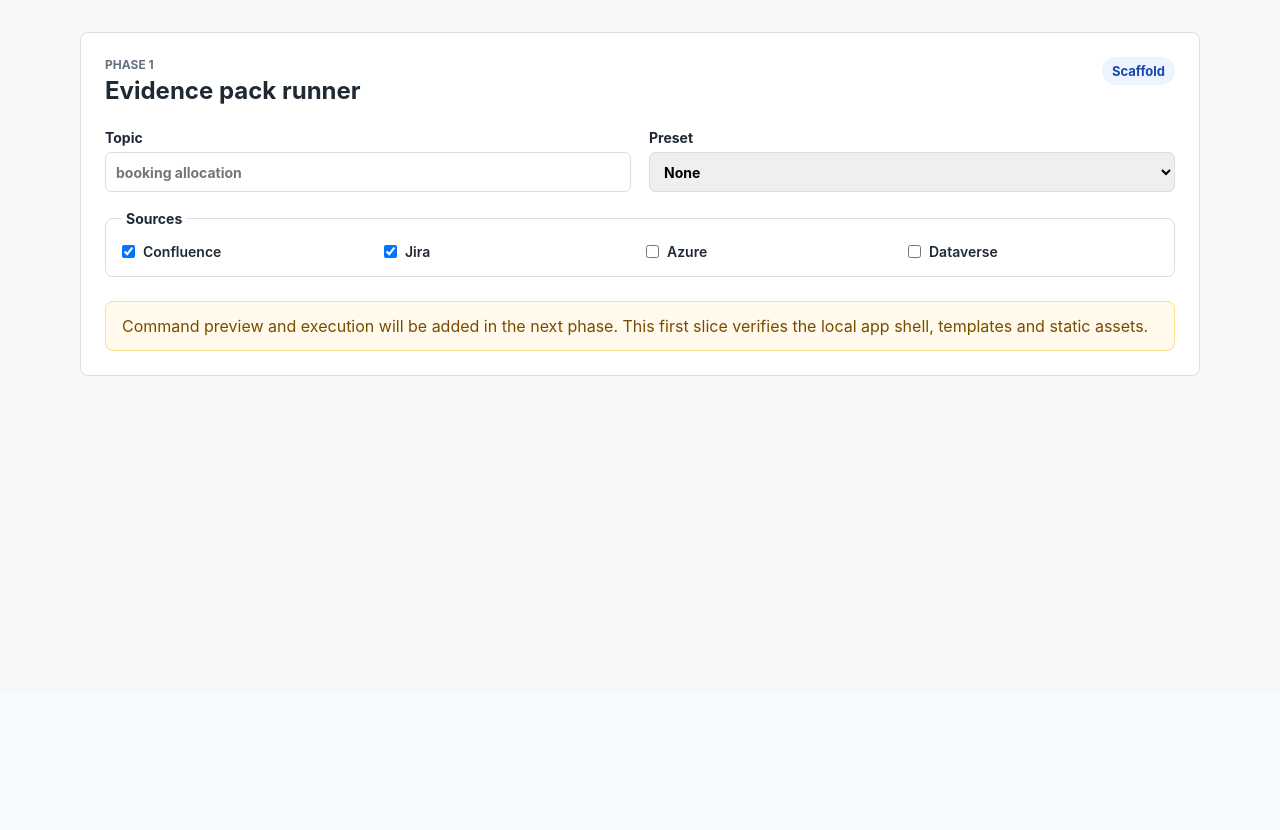
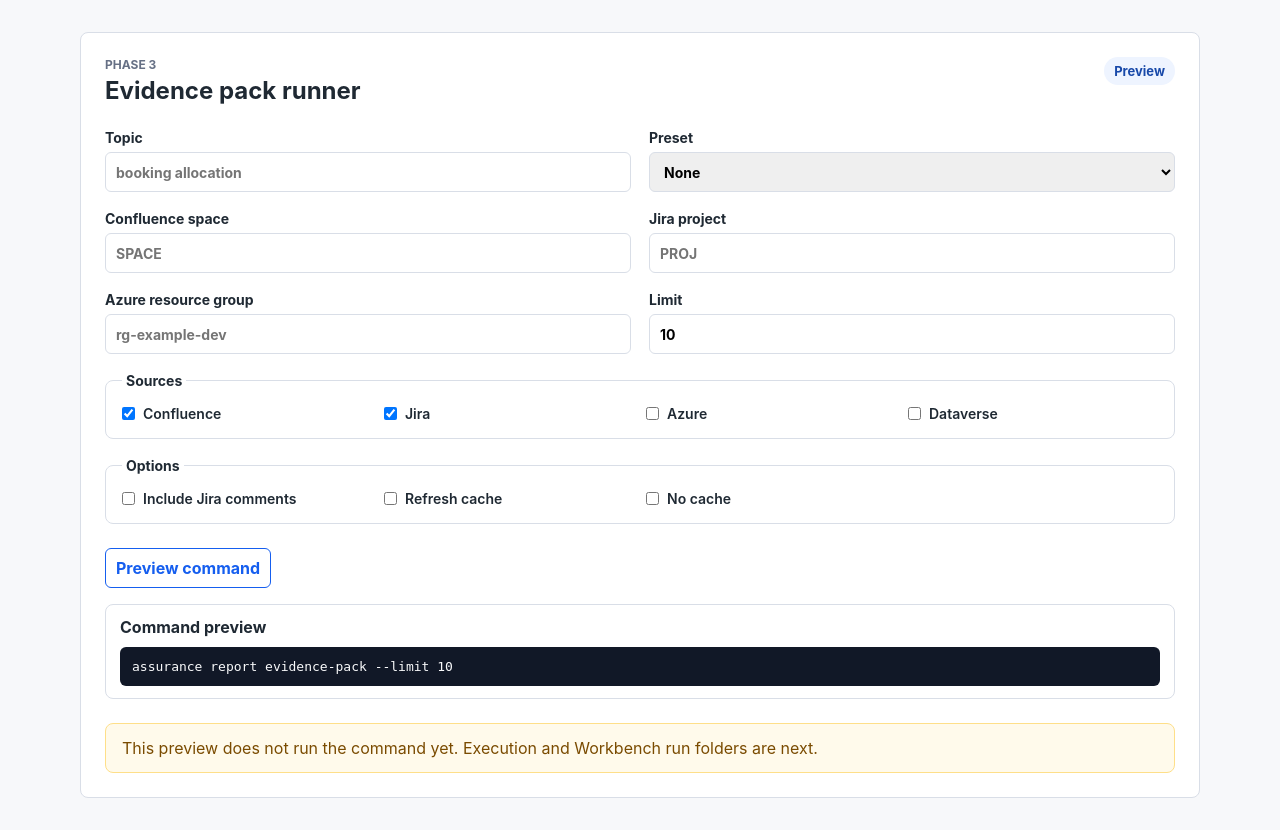
Before and after one commit to richlee-cgi/assurance-workbench-ui, a FastAPI app: page / in a window 1280 px wide. Shown: the part 107-937 px from the top of the page. Before the commit the page ends 483 px from the top, so only its background shows below. Run offline with FastAPI, Linux system fonts and the light colour scheme.

Commit message:
Add evidence command preview

```diff
--- /dev/null
+++ b/app/evidence.py
@@ -0,0 +1,96 @@
+from __future__ import annotations
+
+import shlex
+from dataclasses import dataclass
+from typing import Any
+
+from app.settings import AppSettings
+
+
+PRESETS = ("architecture", "dataverse", "scaling")
+SOURCES = ("confluence", "jira", "azure", "dataverse")
+
+
+@dataclass(frozen=True)
+class EvidenceForm:
+    topic: str = ""
+    preset: str = ""
+    sources: tuple[str, ...] = ("confluence", "jira")
+    confluence_space: str = ""
+    jira_project: str = ""
+    azure_resource_group: str = ""
+    limit: int = 10
+    include_comments: bool = False
+    refresh: bool = False
+    no_cache: bool = False
+
+
+def evidence_form_from_data(data: Any, defaults: AppSettings | None = None) -> EvidenceForm:
+    default_sources = ("confluence", "jira")
+    raw_sources = data.getlist("sources") if hasattr(data, "getlist") else data.get("sources", default_sources)
+    if isinstance(raw_sources, str):
+        raw_sources = (raw_sources,)
+    sources = tuple(source for source in raw_sources if source in SOURCES) or default_sources
+    defaults = defaults or AppSettings()
+    return EvidenceForm(
+        topic=str(data.get("topic", "")).strip(),
+        preset=_valid_preset(str(data.get("preset", "")).strip()),
+        sources=sources,
+        confluence_space=str(data.get("confluence_space") or defaults.confluence_space).strip(),
+        jira_project=str(data.get("jira_project") or defaults.jira_project).strip(),
+        azure_resource_group=str(data.get("azure_resource_group") or defaults.azure_resource_group).strip(),
+        limit=_positive_int(data.get("limit"), default=10),
+        include_comments=_as_bool(data.get("include_comments")),
+        refresh=_as_bool(data.get("refresh")),
+        no_cache=_as_bool(data.get("no_cache")),
+    )
+
+
+def build_evidence_command(form: EvidenceForm) -> list[str]:
+    command = ["assurance", "report", "evidence-pack"]
+    if form.topic:
+        command.append(form.topic)
+    if form.preset:
+        command.extend(["--preset", form.preset])
+    if "confluence" not in form.sources:
+        command.append("--skip-confluence")
+    elif form.confluence_space:
+        command.extend(["--confluence-space", form.confluence_space])
+    if "jira" not in form.sources:
+        command.append("--skip-jira")
+    elif form.jira_project:
+        command.extend(["--jira-project", form.jira_project])
+    if "azure" in form.sources:
+        command.append("--include-azure")
+        if form.azure_resource_group:
+            command.extend(["--azure-resource-group", form.azure_resource_group])
+    if "dataverse" in form.sources:
+        command.append("--include-dataverse")
+    command.extend(["--limit", str(form.limit)])
+    if form.include_comments:
+        command.append("--include-comments")
+    if form.refresh:
+        command.append("--refresh")
+    if form.no_cache:
+        command.append("--no-cache")
+    return command
+
+
+def shell_command(command: list[str]) -> str:
+    return " ".join(shlex.quote(part) for part in command)
+
+
+def _valid_preset(value: str) -> str:
+    return value if value in PRESETS else ""
+
+
+def _positive_int(value: Any, *, default: int) -> int:
+    try:
+        parsed = int(value)
+    except (TypeError, ValueError):
+        return default
+    return parsed if parsed > 0 else default
+
+
+def _as_bool(value: Any) -> bool:
+    return str(value).lower() in {"1", "true", "yes", "on"}
--- a/app/main.py
+++ b/app/main.py
@@ -8,6 +8,7 @@ from fastapi.staticfiles import StaticFiles
 from fastapi.templating import Jinja2Templates
 
 from app.cli import check_assurance_cli, check_azure, check_dataverse
+from app.evidence import build_evidence_command, evidence_form_from_data, shell_command
 from app.settings import load_settings, save_settings, settings_from_form
 
 BASE_DIR = Path(__file__).resolve().parent
@@ -20,12 +21,14 @@ templates = Jinja2Templates(directory=BASE_DIR / "templates")
 
 @app.get("/", response_class=HTMLResponse)
 def home(request: Request) -> HTMLResponse:
+    current_settings = load_settings()
     return templates.TemplateResponse(
         request,
         "home.html",
         {
             "active_nav": "home",
             "title": "Assurance Workbench",
+            "settings": current_settings,
         },
     )
 
@@ -101,6 +104,21 @@ async def check_dataverse_route(request: Request) -> HTMLResponse:
     )
 
 
+@app.post("/preview-command", response_class=HTMLResponse)
+async def preview_command_route(request: Request) -> HTMLResponse:
+    form_data = await request.form()
+    form = evidence_form_from_data(form_data, load_settings())
+    command = build_evidence_command(form)
+    return templates.TemplateResponse(
+        request,
+        "partials/command_preview.html",
+        {
+            "command": command,
+            "shell_command": shell_command(command),
+        },
+    )
+
+
 @app.get("/health")
 def health() -> dict[str, str]:
     return {"status": "ok"}
--- a/app/static/css/app.css
+++ b/app/static/css/app.css
@@ -212,6 +212,14 @@ pre {
   overflow-wrap: anywhere;
 }
 
+.command-preview {
+  margin: 10px 0 0;
+  padding: 12px;
+  border-radius: 6px;
+  background: #111827;
+  color: #f9fafb;
+}
+
 @media (max-width: 720px) {
   .site-header {
     align-items: flex-start;
--- a/app/templates/home.html
+++ b/app/templates/home.html
@@ -4,13 +4,13 @@
 <section class="panel">
   <div class="section-header">
     <div>
-      <p class="eyebrow">Phase 1</p>
+      <p class="eyebrow">Phase 3</p>
       <h2>Evidence pack runner</h2>
     </div>
-    <span class="status-pill">Scaffold</span>
+    <span class="status-pill">Preview</span>
   </div>
 
-  <form class="grid-form">
+  <form id="evidence-form" class="grid-form" hx-post="/preview-command" hx-target="#command-preview" hx-swap="innerHTML" hx-trigger="change, keyup delay:300ms from:input">
     <label>
       Topic
       <input type="text" name="topic" placeholder="booking allocation">
@@ -26,17 +26,54 @@
       </select>
     </label>
 
+    <label>
+      Confluence space
+      <input type="text" name="confluence_space" value="{{ settings.confluence_space }}" placeholder="SPACE">
+    </label>
+
+    <label>
+      Jira project
+      <input type="text" name="jira_project" value="{{ settings.jira_project }}" placeholder="PROJ">
+    </label>
+
+    <label>
+      Azure resource group
+      <input type="text" name="azure_resource_group" value="{{ settings.azure_resource_group }}" placeholder="rg-example-dev">
+    </label>
+
+    <label>
+      Limit
+      <input type="number" name="limit" value="10" min="1">
+    </label>
+
     <fieldset>
       <legend>Sources</legend>
-      <label><input type="checkbox" name="source" value="confluence" checked> Confluence</label>
-      <label><input type="checkbox" name="source" value="jira" checked> Jira</label>
-      <label><input type="checkbox" name="source" value="azure"> Azure</label>
-      <label><input type="checkbox" name="source" value="dataverse"> Dataverse</label>
+      <label><input type="checkbox" name="sources" value="confluence" checked> Confluence</label>
+      <label><input type="checkbox" name="sources" value="jira" checked> Jira</label>
+      <label><input type="checkbox" name="sources" value="azure"> Azure</label>
+      <label><input type="checkbox" name="sources" value="dataverse"> Dataverse</label>
     </fieldset>
+
+    <fieldset>
+      <legend>Options</legend>
+      <label><input type="checkbox" name="include_comments"> Include Jira comments</label>
+      <label><input type="checkbox" name="refresh"> Refresh cache</label>
+      <label><input type="checkbox" name="no_cache"> No cache</label>
+    </fieldset>
+
+    <div class="form-actions">
+      <button type="button" hx-post="/preview-command" hx-include="#evidence-form" hx-target="#command-preview" hx-swap="innerHTML">
+        Preview command
+      </button>
+    </div>
   </form>
 
+  <div id="command-preview" class="fragment-slot" aria-live="polite">
+    {% include "partials/command_preview.html" %}
+  </div>
+
   <div class="notice">
-    Command preview and execution will be added in the next phase. This first slice verifies the local app shell, templates and static assets.
+    This preview does not run the command yet. Execution and Workbench run folders are next.
   </div>
 </section>
 {% endblock %}
--- /dev/null
+++ b/app/templates/partials/command_preview.html
@@ -0,0 +1,11 @@
+{% if shell_command is defined %}
+  <div class="inline-result">
+    <strong>Command preview</strong>
+    <pre class="command-preview">{{ shell_command }}</pre>
+  </div>
+{% else %}
+  <div class="inline-result">
+    <strong>Command preview</strong>
+    <pre class="command-preview">assurance report evidence-pack --limit 10</pre>
+  </div>
+{% endif %}
```
Also changed, not shown: tests/test_app.py (+25 -0 lines), tests/test_evidence.py (added, +53 -0 lines), README.md.
